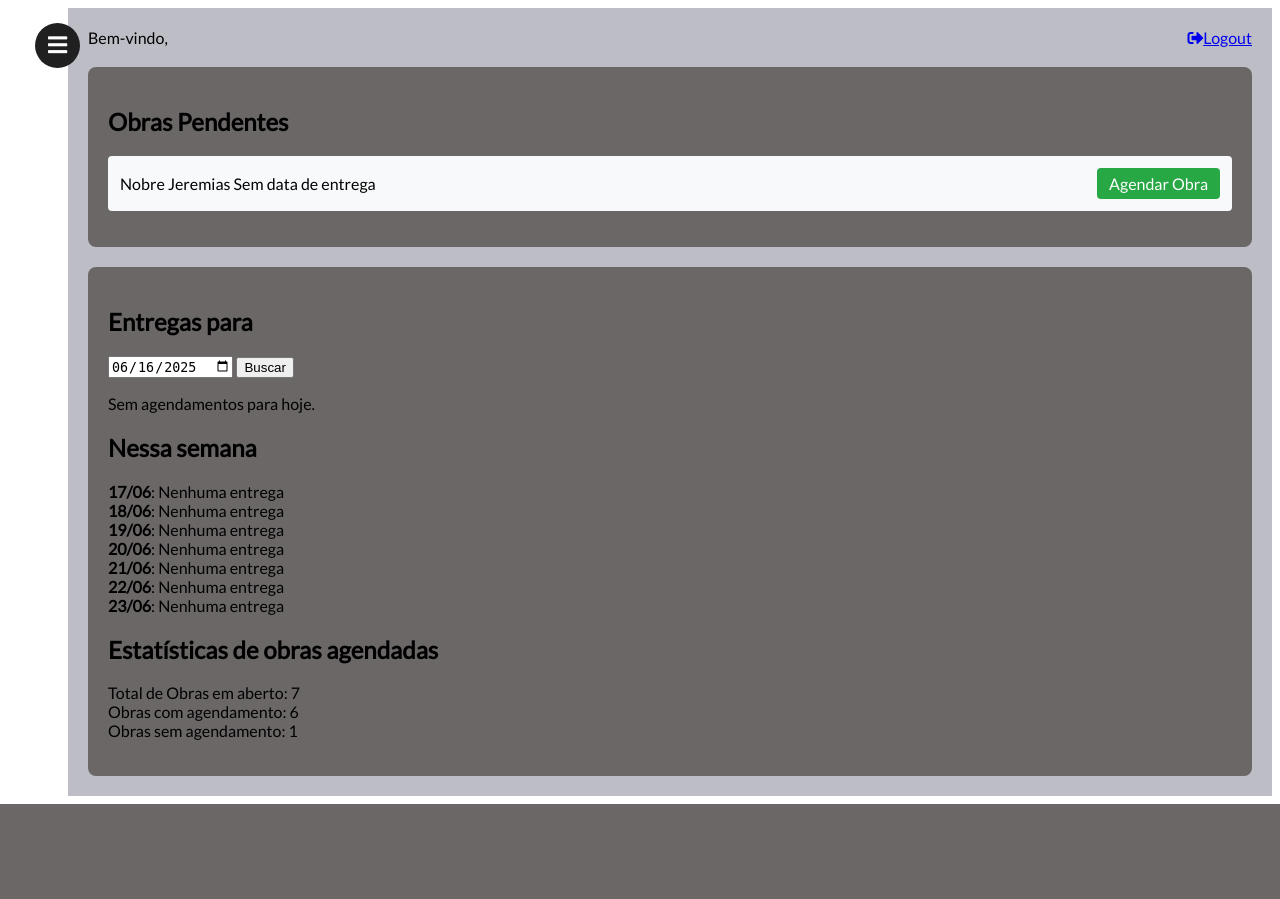
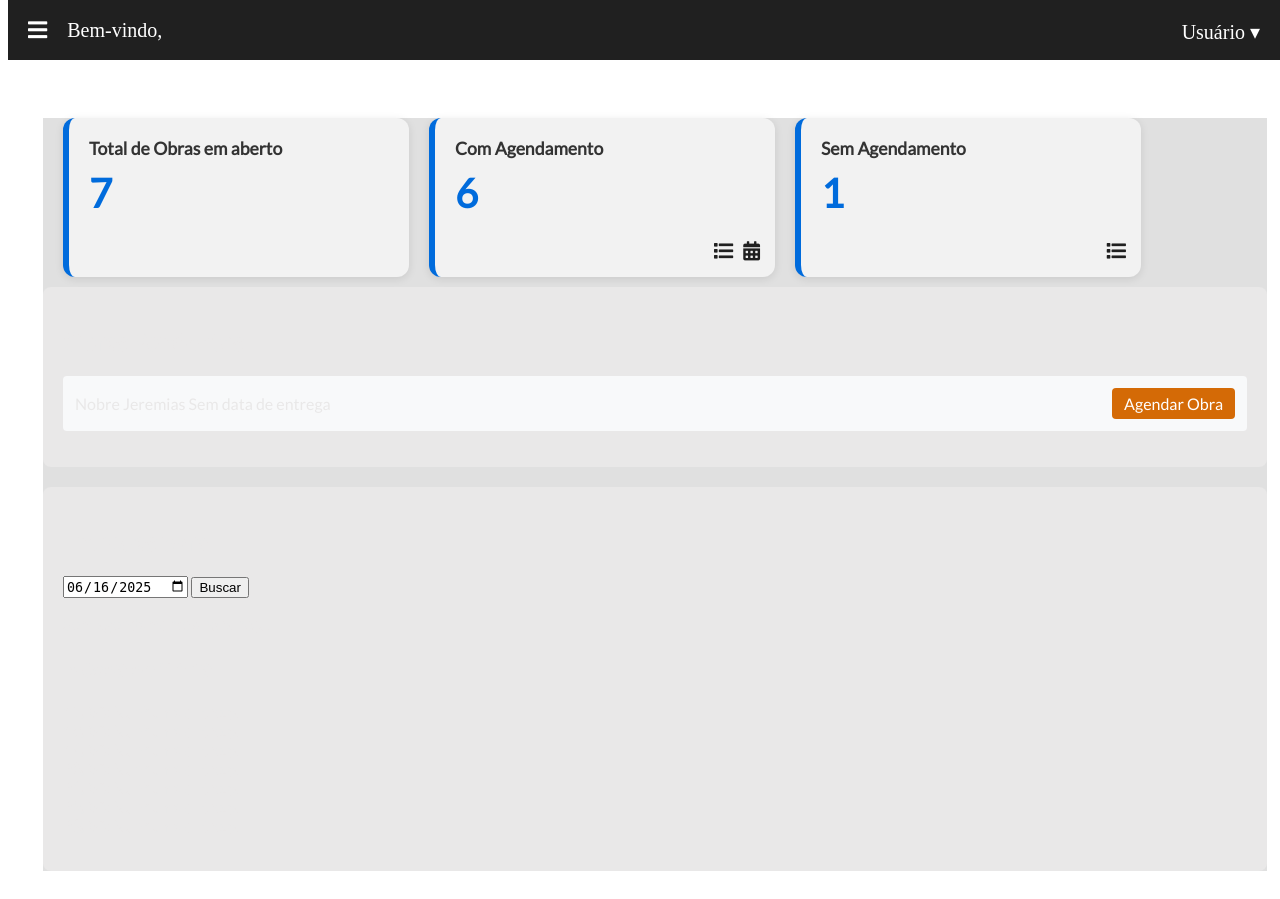
Before and after one commit to Oliver-Maia/ProjetoTimeMaster, a Django app: page /pagina_inicial/ in a window 1280 px wide. Before the commit the page ends 804 px from the top, so only its background shows below. Run offline with Django 5.2, Linux system fonts and the light colour scheme; a user stored in the database is signed in; data comes from the database, SQL or seed files in the repository; both versions use the stored data as it was after the commit; some libraries are stand-ins or nearby versions.

Commit message:
tratativas na tela inicial e criação js

```diff
--- a/timemaster/agenda/urls.py
+++ b/timemaster/agenda/urls.py
@@ -8,5 +8,6 @@
 urlpatterns = [
     path('adicionar/<int:id>/', views.novo_agendamento, name='agenda_adicionar_com_obra'),
     path('novo/', views.novo_agendamento, name='novo_agendamento'),
+    path('lista/', views.listar_agendamentos, name='listar'),
     path('', include('PaginaPrincipal.urls')),
 ]
--- /dev/null
+++ b/timemaster/static/TelaPrincipal/home.css
@@ -0,0 +1,140 @@
+/*Inicio da tela principal*/
+
+.main-container {
+  width: 100%;
+  margin-top: 15px;
+  margin-left: 15px;
+  margin-right: 15px;
+  font-family: 'Lato', sans-serif;
+  background-color: #e0e0e0;
+  transition: margin-left 0.3s ease;
+}
+
+#check:checked ~ .sidebar {
+  left: 0;
+}
+
+#check:checked ~ .main-container {
+  margin-left: 240px;
+}
+
+.top-bar {
+  display: flex;
+  justify-content: space-between;
+  margin-bottom: 20px;
+}
+
+.pagina_inicial-content {
+  display: flex;
+  flex-wrap: wrap;
+  gap: 20px;
+}
+
+.left-panel,
+.right-panel {
+  background: #000000;
+  padding: 20px;
+  border-radius: 8px;
+}
+
+.left-panel {
+  flex: 1 1 60%;
+  min-width: 300px;
+  background: #e9e8e8;
+  padding: 20px;
+  border-radius: 8px;
+}
+.right-panel {
+  flex: 1 1 35%;
+  min-width: 300px;
+  background: #e9e8e8;
+  padding: 20px;
+  border-radius: 8px;
+}
+
+ul {
+  list-style: none;
+  padding: 0;
+}
+
+.obra-item {
+  display: flex;
+  justify-content: space-between;
+  align-items: center;
+  padding: 12px;
+  margin-bottom: 8px;
+  background: #f8f9fa;
+  border-radius: 4px;
+}
+
+.btn-agendar {
+  background: #d46a06;
+  color: white;
+  padding: 6px 12px;
+  border-radius: 4px;
+  text-decoration: none;
+}
+
+.cor {
+  display: inline-block;
+  width: 12px;
+  height: 12px;
+  border-radius: 50%;
+  margin-left: 10px;
+}
+
+/* Dashboard Cards */
+.dashboard-cards {
+  display: flex;
+  gap: 20px;
+  margin: 30px 20px 10px 20px;
+  flex-wrap: wrap;
+}
+
+.card {
+  background-color: #f2f2f2;
+  border-left: 6px solid #006bdc;
+  padding: 20px;
+  border-radius: 12px;
+  box-shadow: 0 2px 8px rgba(0,0,0,0.1);
+  width: 100%;
+  max-width: 300px;
+  flex: 1;
+  position: relative;
+  transition: transform 0.2s;
+}
+
+.card:hover {
+  transform: scale(1.02);
+}
+
+.card h3 {
+  margin: 0;
+  font-size: 1.1rem;
+  color: #333;
+}
+
+.card-number {
+  font-size: 2.5rem;
+  font-weight: bold;
+  color: #006bdc;
+  margin-top: 10px;
+}
+
+.card-actions {
+  position: absolute;
+  bottom: 15px;
+  right: 15px;
+  display: flex;
+  gap: 10px;
+}
+
+.card-actions a {
+  color: #202020;
+  font-size: 1.2rem;
+  text-decoration: none;
+}
+
+.card-actions a:hover {
+  color: #006bdc;
+}
--- a/timemaster/static/TelaPrincipal/telaprincipal.css
+++ /dev/null
@@ -1,100 +0,0 @@
-
-
-/*Inicio Popup*/
-
-.popup-aviso {
-  background-color: #ffecec;
-  border: 1px solid #ff5e5e;
-  padding: 15px;
-  margin-top: 20px;
-  text-align: center;
-  color: #a70000;
-  font-weight: bold;
-}
-
-/*fim popup*/
-
-/*Inicio da tela principal*/
-
-.main-container {
-  margin-left: 60px;
-  padding: 20px;
-  font-family: 'Lato', sans-serif;
-  background-color: #bdbdc5;
-   transition: margin-left 0.3s ease;
-}
-
-#check:checked ~ .sidebar {
-  left: 0;
-}
-
-#check:checked ~ .main-container {
-  margin-left: 240px;
-}
-
-.top-bar {
-  display: flex;
-  justify-content: space-between;
-  margin-bottom: 20px;
-}
-
-.pagina_inicial-content {
-  display: flex;
-  flex-wrap: wrap;
-  gap: 20px;
-}
-
-.left-panel,
-.right-panel {
-  background: #6b6767;
-  padding: 20px;
-  border-radius: 8px;
-}
-
-
-
-.left-panel {
-  flex: 1 1 60%;
-  min-width: 300px;
-  background: #6b6767;
-  padding: 20px;
-  border-radius: 8px;
-}
-.right-panel {
-  flex: 1 1 35%;
-  min-width: 300px;
-  background: #6b6767;
-  padding: 20px;
-  border-radius: 8px;
-}
-
-ul {
-  list-style: none;
-  padding: 0;
-}
-
-.obra-item {
-  display: flex;
-  justify-content: space-between;
-  align-items: center;
-  padding: 12px;
-  margin-bottom: 8px;
-  background: #f8f9fa;
-  border-radius: 4px;
-}
-
-.btn-agendar {
-  background: #28a745;
-  color: white;
-  padding: 6px 12px;
-  border-radius: 4px;
-  text-decoration: none;
-}
-
-.cor {
-  display: inline-block;
-  width: 12px;
-  height: 12px;
-  border-radius: 50%;
-  margin-left: 10px;
-}
--- a/timemaster/static/css/estilo.css
+++ b/timemaster/static/css/estilo.css
@@ -1,25 +1,24 @@
-/*Inicio Sidebar*/
 :root {
-
-  --accent-color: #fff;
-  --gradient-color: #FBFBFB;
-
+  --accent-color: #fd9432;
+  --gradient-color: #0d32d8;
 }
 
-.sidebar{
-
+/* Sidebar */
+.sidebar {
   position: fixed;
   z-index: 999;
   width: 240px;
   left: -240px;
   height: 100%;
   background-color: #202020;
-  transition: left 0.3s ease, width 0.3s ease
-
+  transition: left 0.3s ease;
 }
 
-.sidebar header{
+.sidebar.sidebar-open {
+  left: 0;
+}
 
+.sidebar header {
   font-size: 28px;
   color: #ffffff;
   line-height: 70px;
@@ -27,11 +26,9 @@
   background-color: #202020;
   user-select: none;
   font-family: 'Lato', sans-serif;
-
 }
 
-.sidebar .link-sidebar{
-
+.link-sidebar {
   display: block;
   height: 65px;
   width: 100%;
@@ -42,112 +39,111 @@
   border-left: 5px solid transparent;
   font-family: 'Lato', sans-serif;
   text-decoration: none;
-  transition: all .5s ease;
+  transition: all 0.3s ease;
 }
 
-.link-sidebar.active,.link-sidebar:hover{
+.link-sidebar i {
+  font-size: 23px;
+  margin-right: 16px;
+}
+
+.link-sidebar span {
+  letter-spacing: 1px;
+  text-transform: uppercase;
+}
+
+.link-sidebar.active,
+.link-sidebar:hover {
   border-left: 5px solid var(--accent-color);
   color: #fff;
   background: linear-gradient(to left, var(--accent-color), var(--gradient-color));
 }
 
-.sidebar .link-sidebar i{
-  font-size: 23px;
-  margin-right: 16px;
+/* Topbar */
+.topbar {
+  height: 60px;
+  background-color: #202020;
+  color: #fff;
+  display: flex;
+  align-items: center;
+  padding: 0 20px;
+  position: fixed;
+  width: 100%;
+  top: 0;
+  z-index: 998;
+  transition: margin-left 0.3s ease;
 }
 
-.sidebar .link-sidebar span{
-  letter-spacing: 1px;
-  text-transform: uppercase;
+.topbar-left i {
+  font-size: 22px;
+  cursor: pointer;
 }
 
-#check{
-  display: none;
+.nameuser {
+  font-size: 20px;
+  color: #fff;
+  margin-left: 20px;
+  padding: 0;
+  flex: 0 1 auto;
 }
 
-label #btn,label #cancel{
 
+
+.user-menu {
   position: fixed;
-  z-index: 999;
-  left: 5px;
-  cursor: pointer;
-  color: #ffffff;
-  border-radius: 50px;
-  margin: 15px 30px;
-  margin-left: 30px;
-  font-size: 22px;
-  background-color: #202020;
-  height: 45px;
-  width: 45px;
-  text-align: center;
-  line-height: 44px;
-  transition: all .5s ease;
-
+  right: 20px;
+  top: 20px;
+  z-index: 1000;
+  transition: right 0.3s ease;
 }
 
-label #cancel{
-  opacity: 0;
-  visibility: hidden;
+.user-menu span {
+  font-size: 20px;
+  cursor: pointer;
 }
 
-#check:checked ~ .sidebar{
-  left: 0;
+.dropdown-content {
+  display: none;
+  position: absolute;
+  background-color: #fff;
+  color: #000;
+  right: 0;
+  top: 30px;
+  min-width: 150px;
+  box-shadow: 0px 4px 8px rgba(0, 0, 0, 0.2);
+  z-index: 999;
 }
 
-#check:checked ~ label #btn{
-  margin-left: 245px;
-  opacity: 0;
-  visibility: hidden;
+.dropdown-content a {
+  font-size: 18px;
+  padding: 10px 15px;
+  display: block;
+  text-decoration: none;
+  color: #000;
 }
 
-#check:checked ~ label #cancel{
-  margin-left: 245px;
-  opacity: 1;
-  visibility: visible;
+.dropdown-content a:hover {
+  background-color: #f0f0f0;
 }
 
-@media(max-width : 860px){
-
-  .sidebar{
-    height: auto;
-    width: 70px;
-    left: 0;
-    margin: 100px 0;
+.dropdown-content.show {
+  display: block;
 }
 
-  header,#btn,#cancel{
-    display: none;
+/* Conteúdo */
+.content {
+  padding: 80px 20px 20px 20px;
+  color: #e9e8e8;
+  transition: margin-left 0.3s ease;
 }
 
-  span{
-    position: absolute;
-    margin-left: 23px;
-    opacity: 0;
-    visibility: hidden;
+
+/* Quando o menu está aberto */
+.shifted {
+  margin-left: 240px;
 }
 
-  .sidebar .link-sidebar{
-    height: 60px;
+/* Responsividade futura (manter desativada por enquanto) */
+@media (max-width: 860px) {
+  /* ativar depois se quiser responsivo */
 }
-
-  .sidebar .link-sidebar i{
-    margin-left: -10px;
-  }
-
-  .link-sidebar:hover {
-    width: 200px;
-    background: inherit;
-  }
-
-  .sidebar .link-sidebar:hover span{
-    opacity: 1;
-    visibility: visible;
-  }
-
-}
-
-.sidebar > .link-sidebar.active,.sidebar > .link-sidebar:hover {
-  --accent-color: #32d7fd;
-  --gradient-color: #006bdc;
-}
-/*Fim do  sidebar*/
--- /dev/null
+++ b/timemaster/static/js/main.js
@@ -0,0 +1,35 @@
+// JavaScript for handling sidebar and user dropdown interactions
+
+document.addEventListener("DOMContentLoaded", () => {
+  const sidebar = document.getElementById('sidebar');
+  const content = document.getElementById('content');
+  const topbar = document.querySelector('.topbar');
+  const openSidebarBtn = document.getElementById('openSidebar');
+  const userButton = document.getElementById('userButton');
+  const userDropdown = document.getElementById('userDropdown');
+
+  // Sidebar toggle
+  if (sidebar && content && topbar && openSidebarBtn) {
+    openSidebarBtn.addEventListener('click', () => {
+      sidebar.classList.toggle('sidebar-open');
+      content.classList.toggle('shifted');
+      topbar.classList.toggle('shifted');
+       console.log('Sidebar toggled')
+    });
+  }
+
+  // User dropdown toggle
+  if (userButton && userDropdown) {
+    userButton.addEventListener('click', (e) => {
+      e.stopPropagation(); // impede o clique de fechar imediatamente
+      userDropdown.classList.toggle('show');
+    });
+
+    // Fecha o dropdown se clicar fora
+    document.addEventListener('click', (e) => {
+      if (!userButton.contains(e.target)) {
+        userDropdown.classList.remove('show');
+      }
+    });
+  }
+});
--- a/timemaster/templates/PaginaPrincipal/paginaprincipal.html
+++ b/timemaster/templates/PaginaPrincipal/paginaprincipal.html
@@ -4,22 +4,44 @@
 {% block title %}Página Inicial - TimeMaster{% endblock %}
 
 {% block content %}
-
-
-<!--Inicio da tela principal-->
+{% block extra_css %}
+  <link rel="stylesheet" href="{% static 'TelaPrincipal/home.css' %}">
+{% endblock %}
 <div class="main-container">
-
-
-  <div class="top-bar">
-    <span class="welcome">Bem-vindo, {{ user.first_name }}</span>
-    <a href="{% url 'logout' %}" class="logout-link">
-      <i class="fas fa-sign-out-alt"></i>Logout</a>
+  <!-- 🔹 ESTATÍSTICAS COMO CARDS -->
+  <div class="dashboard-cards">
+    <div class="card total">
+      <h3>Total de Obras em aberto</h3>
+      <p class="card-number">{{ obras_nao_realizadas|length }}</p>
     </div>
 
-  <!-- CONTEÚDO PRINCIPAL -->
+    <div class="card com-agendamento">
+      <h3>Com Agendamento</h3>
+      <p class="card-number">{{ obras_com_agendamento|length }}</p>
+      <div class="card-actions">
+        <a href="{% url 'agenda:listar' %}?agendadas=1" title="Ver lista">
+          <i class="fas fa-list"></i>
+        </a>
+        <a href="{% url 'agenda:listar' %}" title="Ver agenda">
+          <i class="fas fa-calendar-alt"></i>
+        </a>
+      </div>
+    </div>
+
+    <div class="card sem-agendamento">
+      <h3>Sem Agendamento</h3>
+      <p class="card-number">{{ obras_sem_previsao|length }}</p>
+      <div class="card-actions">
+        <a href="{% url 'agenda:listar' %}?agendadas=0" title="Ver lista">
+          <i class="fas fa-list"></i>
+        </a>
+      </div>
+    </div>
+  </div>
+
+  <!-- CONTEÚDO PRINCIPAL ANTIGO -->
   <div class="pagina_inicial-content">
 
-    <!-- COLUNA CIMA -->
     <div class="left-panel">
       <h2>Obras Pendentes</h2>
       <ul class="obra-list">
@@ -38,11 +60,7 @@
       </ul>
     </div>
 
-
-    <!-- COLUNA BAIXO -->
     <div class="right-panel">
-
-      <!-- AGENDAMENTOS DE HOJE -->
       <div class="agendamentos-hoje">
         <h2>Entregas para</h2>
         <form method="get" action="{% url 'PaginaPrincipal:pagina_inicial' %}" class="data-form">
@@ -54,7 +72,7 @@
           {% for agendamento in agendamentos %}
           <li>
             {{ agendamento.obra }}
-              <span class="cor" ></span>
+            <span class="cor"></span>
           </li>
           {% empty %}
           <li>Sem agendamentos para hoje.</li>
@@ -62,34 +80,20 @@
         </ul>
       </div>
 
-      <!-- AGENDA DA SEMANA -->
       <div class="agenda-semana">
         <h2>Nessa semana</h2>
         <ul>
           {% for dia, entregas in agenda_semana.items %}
           {% if entregas %}
-              <li>
-                <strong>{{ dia|date:"d/m" }}</strong>:
-                {{ entregas|length }} entrega{{ entregas|length|pluralize:"s" }}
-              </li>
+          <li><strong>{{ dia|date:"d/m" }}</strong>: {{ entregas|length }} entrega{{ entregas|length|pluralize:"s" }}</li>
           {% else %}
           <li><strong>{{ dia|date:"d/m" }}</strong>: Nenhuma entrega</li>
           {% endif %}
           {% endfor %}
         </ul>
       </div>
-
-      <!-- ESTATÍSTICAS -->
-      <div class="estatisticas">
-        <h2>Estatísticas de obras agendadas</h2>
-        <ul>
-          <li>Total de Obras em aberto: {{ obras_nao_realizadas|length }}</li>
-          <li>Obras com agendamento: {{ obras_com_agendamento|length }}</li>
-          <li>Obras sem agendamento: {{ obras_sem_previsao|length }}</li>
-        </ul>
     </div>
 
   </div>
 </div>
-</div>
 {% endblock %}
--- a/timemaster/templates/base.html
+++ b/timemaster/templates/base.html
@@ -5,62 +5,56 @@
     <meta charset="UTF-8">
     <title>{% block title %}Equipe Nobre{% endblock %}</title>
     <link rel="stylesheet" href="{% static 'css/estilo.css' %}">
+    <link href="https://fonts.googleapis.com/css2?family=Lato&display=swap" rel="stylesheet">
+    <link href="https://use.fontawesome.com/releases/v5.6.1/css/all.css" rel="stylesheet">
 </head>
 <body>
 
-<link href="https://fonts.googleapis.com/css2?family=Lato&display=swap" rel="stylesheet">
-<link href="https://use.fontawesome.com/releases/v5.6.1/css/all.css" rel="stylesheet">
+<!-- Topbar -->
+<div class="topbar">
+  <div class="topbar-left">
+    <i class="fas fa-bars" id="openSidebar"></i>
+  </div>
+  <div class="nameuser">
+    <span class="user-name">Bem-vindo, {{ user.first_name }}</span>
+  </div>
+  <div class="topbar-right">
+    <div class="user-menu">
+      <span id="userButton">Usuário ▾</span>
+      <div id="userDropdown" class="dropdown-content">
+        <a href="{% url 'alterar_senha' %}">Alterar senha</a>
+        <a href="{% url 'logout' %}">Sair</a>
+      </div>
+    </div>
+  </div>
+</div>
 
-<!--Sidebar-->
-<input type="checkbox" id="check">
+<!-- Sidebar -->
+<div class="sidebar" id="sidebar">
+  <header>Menu</header>
+  <a href="{% url 'PaginaPrincipal:pagina_inicial' %}"
+    class="link-sidebar {% if request.resolver_match.url_name == 'pagina_inicial' %}active{% endif %}">
+    <i class="fas fa-qrcode"></i><span>Pagina Inicial</span>
+  </a>
+  <a href="{% url 'agenda:novo_agendamento' %}"
+    class="link-sidebar {% if request.resolver_match.url_name == 'novo_agendamento' %}active{% endif %}">
+    <i class="fas fa-calendar-days"></i><span>Agenda</span>
+  </a>
+  <a href="{% url 'obra:cadastrar_obra' %}"
+    class="link-sidebar {% if request.resolver_match.url_name == 'cadastrar_obra' %}active{% endif %}">
+    <i class="fas fa-edit"></i><span>Obras</span>
+  </a>
+  <a href="#"><i class="far fa-question-circle"></i><span>Usuários</span></a>
+  <a href="#"><i class="fas fa-sliders-h"></i><span>Serviços</span></a>
+  <a href="#"><i class="far fa-envelope"></i><span>Contato</span></a>
+</div>
 
-<label for="check">
-  <i class="fas fa-bars" id="btn"></i>
-  <i class="fas fa-times" id="cancel"></i>
-</label>
+<!-- Conteúdo principal -->
+<div class="content" id="content">
+  {% block content %}
+  {% endblock %}
+</div>
 
-<div class="sidebar">
-
-  <header>Menu</header>
-      {% load static %}
-  <link rel="stylesheet" href="{% static 'TelaPrincipal/telaprincipal.css' %}">
-    <a href="{% url 'PaginaPrincipal:pagina_inicial' %}" class="link-sidebar active">
-      <i class="fas fa-qrcode"></i>
-      <span>Pagina Inicial</span>
-    </a>
-
-    <a href="{% url 'agenda:novo_agendamento' %}" class="link-sidebar">
-      <i class="fas fa-calendar-days"></i>
-      <span>Agenda</span>
-    </a>
-
-    <a href="{% url 'obra:cadastrar_obra' %}" class="link-sidebar">
-       <i class="fas fa-edit"></i>
-      <span>Obras</span>
-    </a>
-
-    <a href="#" class="link-sidebar">
-      <i class="far fa-question-circle"></i>
-      <span>Usuarios</span>
-    </a>
-
-    <a href="#" class="link-sidebar">
-      <i class="fas fa-sliders-h"></i>
-      <span>Serviços</span>
-    </a>
-
-    <a href="#" class="link-sidebar">
-      <i class="far fa-envelope"></i>
-      <span>Contato</span>
-    </a>
-
-</div>
-<!--Fim Sidebar-->
-
-<div class="content">
-    {% block content %}
-    {% endblock %}
-  </div>
-
+<script src="{% static 'js/main.js' %}"></script>
 </body>
 </html>
--- a/timemaster/timemaster/urls.py
+++ b/timemaster/timemaster/urls.py
@@ -22,4 +22,5 @@
     path('password_reset/done/', auth_views.PasswordResetDoneView.as_view(), name='password_reset_done'),
     path('reset/<uidb64>/<token>/', auth_views.PasswordResetConfirmView.as_view(), name='password_reset_confirm'),
     path('reset/done/', auth_views.PasswordResetCompleteView.as_view(), name='password_reset_complete'),
+    path('alterar-senha/', auth_views.PasswordChangeView.as_view(template_name='registration/password_change_form.html', success_url='/',), name='alterar_senha'),
 ]
```
Also changed, not shown: timemaster/agenda/views.py (+9 -0 lines), timemaster/db.sqlite3, timemaster/static/TelaPrincipal/home.js (added). Lines whose indentation alone changed are shown as unchanged.
